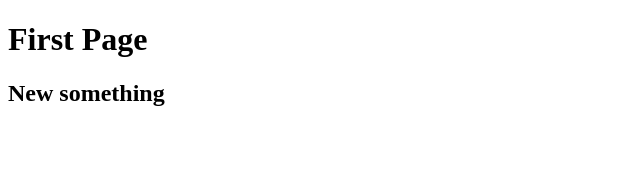
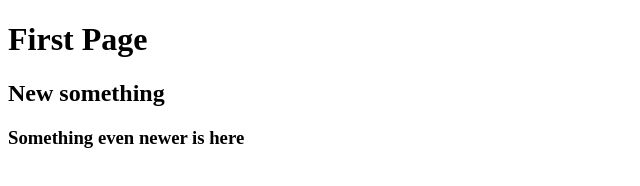
Before and after one commit to Cyse1/Gittest, a plain HTML site: page index.html in a window 1280 px wide. Shown: the whole page, without its empty margins (0-640 px from the left). Drawn offline with Linux system fonts and the light colour scheme.

Commit message:
third update

```diff
--- a/index.html
+++ b/index.html
@@ -9,5 +9,6 @@
 <body>
   <h1>First Page</h1>
   <h2>New something</h2>
+  <h3>Something even newer is here</h3>
 </body>
 </html>
```
